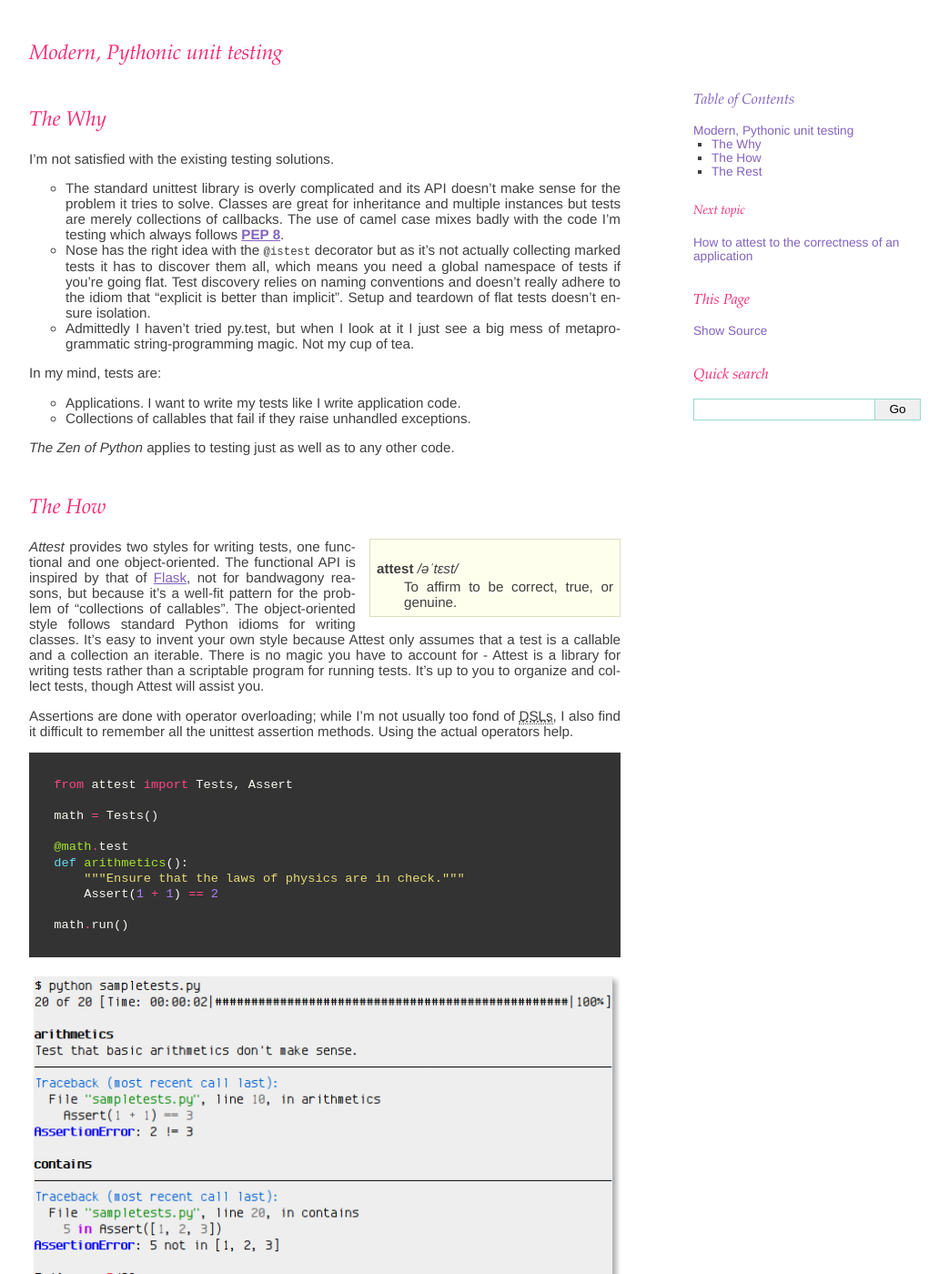
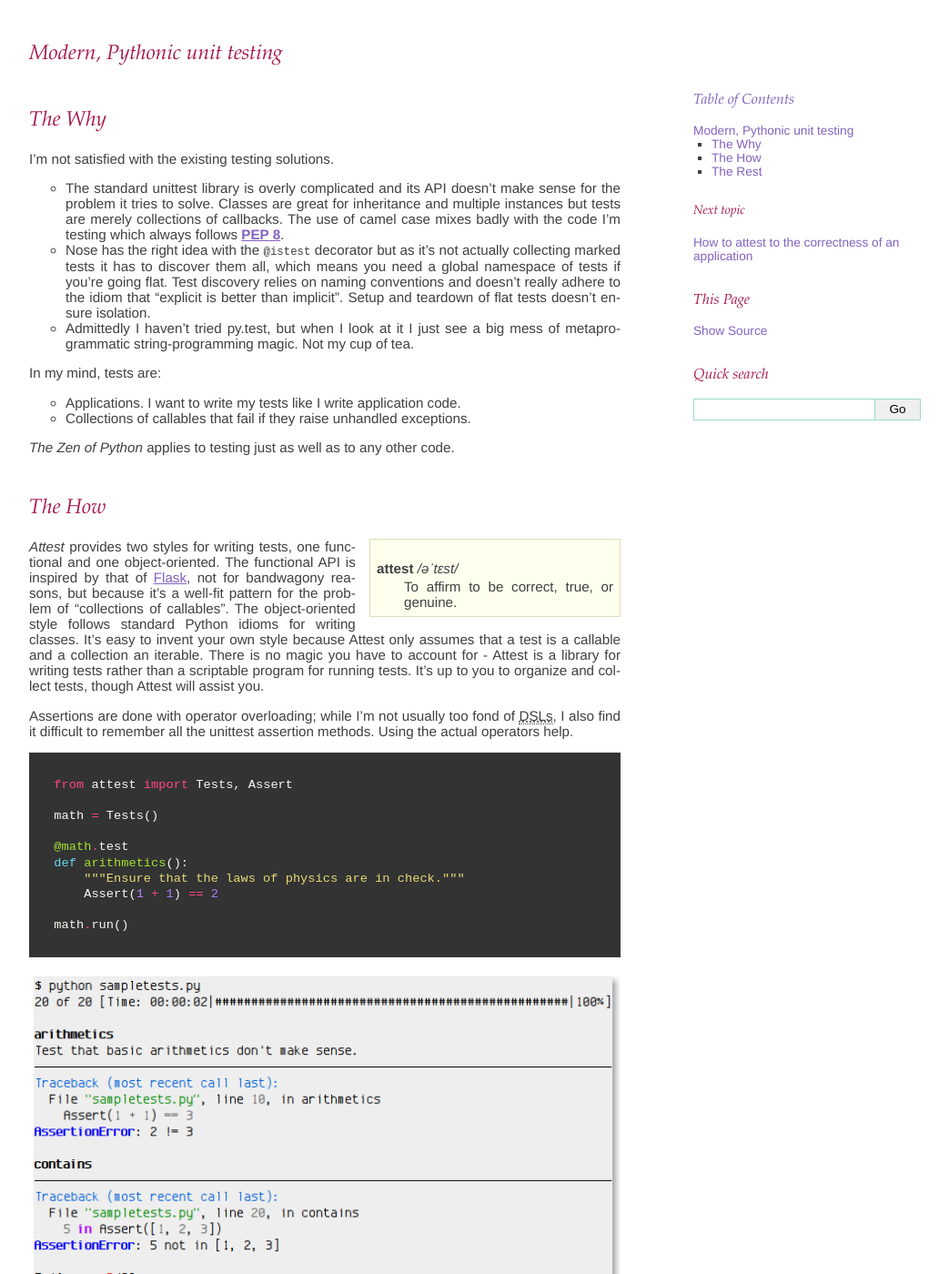
Before and after one commit to dag/attest, a Sphinx documentation site: the page built from docs/index.rst, in a window 1280 px wide and 1400 px high. Shown: the whole window at 91% size, without its empty margins (133-1176 px from the left). Built offline with Sphinx 7.4.7, drawn with Linux system fonts in a browser that asks for light colours.

Commit message:
Tone down the pink

```diff
--- a/docs/_themes/attest/static/attest.css
+++ b/docs/_themes/attest/static/attest.css
@@ -10,7 +10,7 @@ h1, h2, h3, h4, h5, h6
 { font-family: 'Garamond', 'Georgia', 'serif';
   font-weight: normal;
   font-style: italic;
-  color: #F92672;
+  color: #a6194d;
   margin-top: 2em;
 }
 
```
